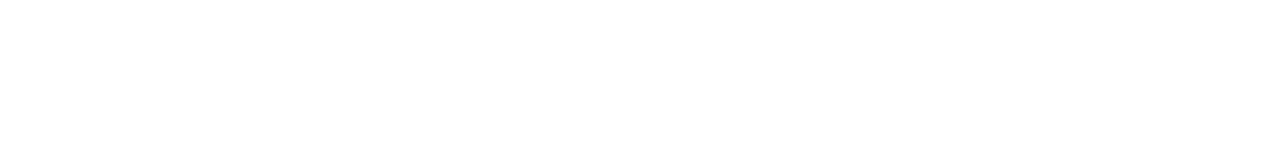
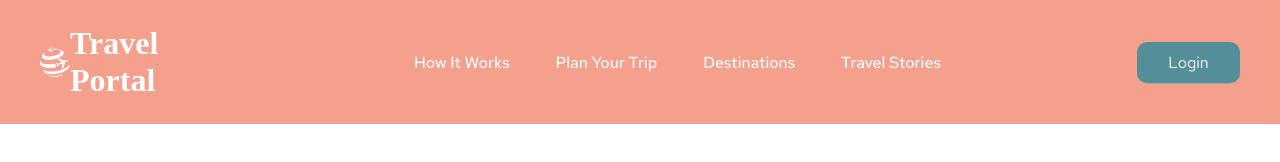
Before and after one commit to D15ND/travel, a plain HTML site: page index.html in a window 1280 px wide. Drawn offline with Linux system fonts and the light colour scheme; a web font is replaced by a local one.

Commit message:
feat: add header & SASS strucutre

```diff
--- a/index.html
+++ b/index.html
@@ -1,12 +1,48 @@
 <!DOCTYPE html>
 <html lang="en">
+
 <head>
   <meta charset="UTF-8">
   <meta name="viewport" content="width=device-width, initial-scale=1.0">
+  <link rel="preconnect" href="https://fonts.googleapis.com">
+  <link rel="preconnect" href="https://fonts.gstatic.com" crossorigin>
+  <link
+    href="https://fonts.googleapis.com/css2?family=Aleo:ital,wght@0,100..900;1,100..900&family=Magra:wght@400;700&family=Red+Hat+Text:ital,wght@0,300..700;1,300..700&display=swap"
+    rel="stylesheet">
   <link rel="stylesheet" href="./main.css">
-  <title>Document</title>
+  <link rel="shortcut icon" href="./assets/logo.svg" type="image/x-icon">
+  <title>Travel</title>
 </head>
+
 <body>
+  <header class="header">
+    <div class="wrapper">
+      <div class="header__logo">
+        <a href="#!" class="logo__link">
+          <img src="./assets/logo.svg" alt="logo">
+          <p class="logo__subtitle">Travel Portal</p>
+        </a>
+      </div>
+      <div class="header__navigation">
+        <ul>
+          <li class="navigation__list">
+            <a href="#!" class="navigation__link">How It Works</a>
+          </li>
+          <li class="navigation__list">
+            <a href="#!" class="navigation__link">Plan Your Trip</a>
+          </li>
+          <li class="navigation__list">
+            <a href="#!" class="navigation__link">Destinations</a>
+          </li>
+          <li class="navigation__list">
+            <a href="#!" class="navigation__link">Travel Stories</a>
+          </li>
+        </ul>
+      </div>
+      <a href="#!" class="header__button button">Login</a>
+    </div>
+  </header>
 
 </body>
+
 </html>
--- a/main.scss
+++ b/main.scss
@@ -0,0 +1,8 @@
+@import "./sass/base/base";
+@import "./sass/abstracts/variables";
+@import "./sass/components/navigation";
+@import "./sass/components/buttons";
+@import "./sass/components/burger";
+@import "./sass/components/popup";
+
+@import "./sass/layout/header";
--- /dev/null
+++ b/sass/abstracts/_variables.scss
@@ -0,0 +1,3 @@
+$color-orange: #F2785C;
+$color-white: #FFF;
+$color-green: #0D606F;
--- /dev/null
+++ b/sass/base/_base.scss
@@ -0,0 +1,10 @@
+* {
+  margin: 0;
+  padding: 0;
+  box-sizing: border-box;
+}
+
+.wrapper {
+  margin: 0 auto;
+  max-width: 1200px;
+}
--- /dev/null
+++ b/sass/components/_buttons.scss
@@ -0,0 +1,15 @@
+.button {
+  background-color: $color-green;
+  color: $color-white;
+  font-family: Red Hat Text;
+  font-size: 16px;
+  border-radius: 10px;
+  text-decoration: none;
+  text-align: center;
+}
+
+.header__button {
+  width: 103px;
+  box-shadow: 0px 1px 0px 0px gray;
+  padding: 10px;
+}
--- /dev/null
+++ b/sass/components/_navigation.scss
@@ -0,0 +1,24 @@
+.header__navigation {
+  width: 527px;
+  margin-left: -30px;
+
+  .navigation__list {
+    list-style-type: none;
+  }
+
+  .navigation__link {
+    font-family: Red Hat Text;
+    font-size: 16px;
+    font-weight: 500;
+    text-decoration: none;
+    color: $color-white;
+    transition: 0.3s ease-in-out;
+  }:hover {
+    color: $color-green;
+  }
+
+  ul {
+    display: flex;
+    justify-content: space-between;
+  }
+}
--- /dev/null
+++ b/sass/layout/_header.scss
@@ -0,0 +1,24 @@
+.header {
+  background-color: $color-orange;
+  opacity: 0.7;
+
+  .wrapper {
+    display: flex;
+    justify-content: space-between;
+    align-items: center;
+    padding: 25px 0;
+  }
+
+  .logo__link {
+    width: 208px;
+    display: flex;
+    justify-content: space-between;
+    text-decoration: none;
+    .logo__subtitle {
+      font-size: 32px;
+      font-family: Magra;
+      font-weight: 700;
+      color: $color-white;
+    }
+  }
+}
```
Also changed, not shown: assets/icons/strelka.svg (added), main.css, sass/components/_burger.scss (added), sass/components/_popup.scss (added), 1 other file.
